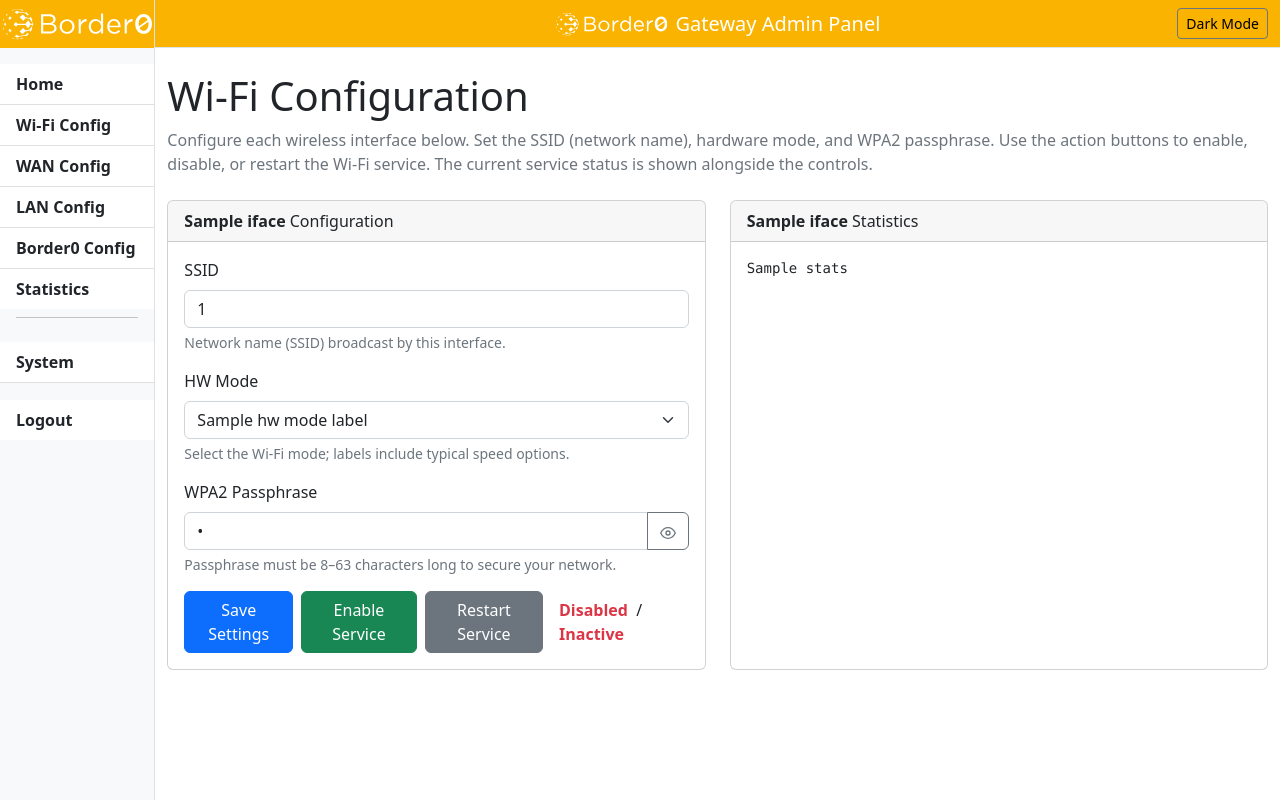
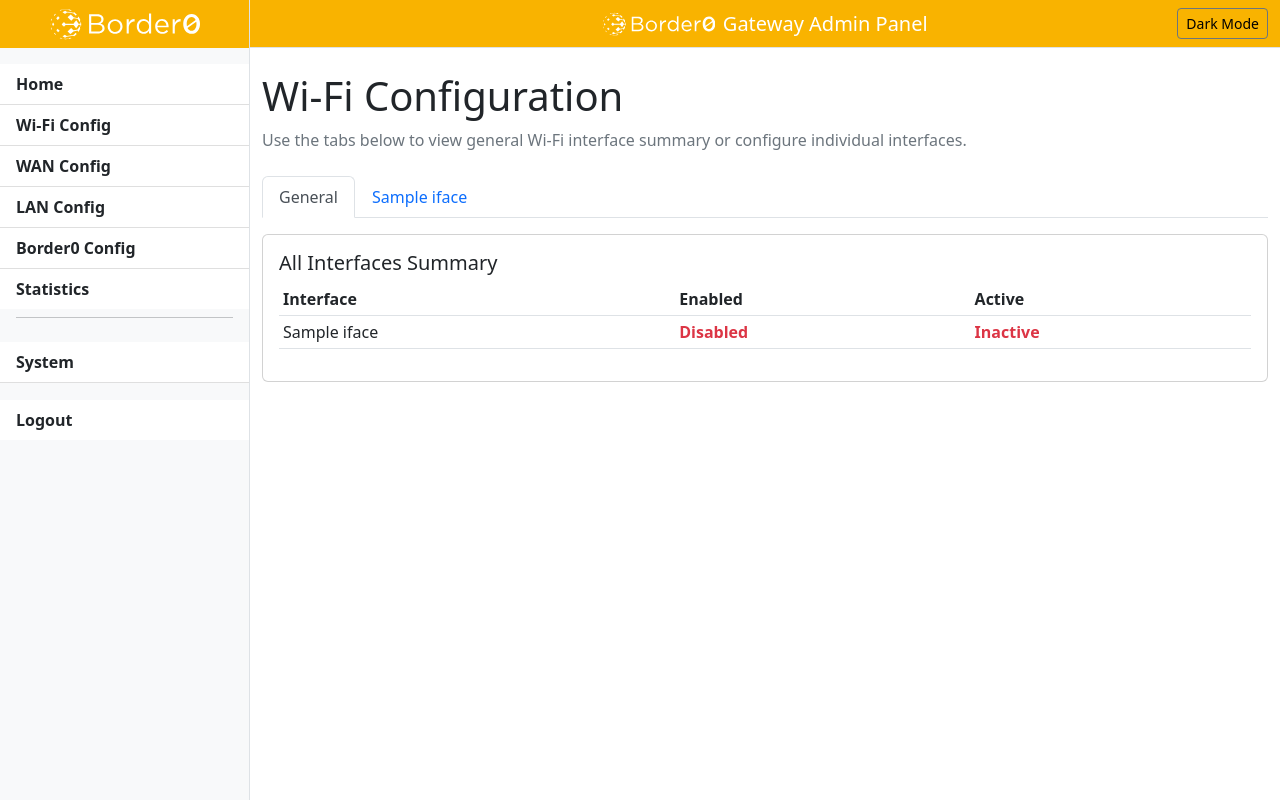
Before and after one commit to borderzero/border0-router, a Flask app: template webui/templates/wifi/index.html in a window 1280 px wide. Run offline with Flask 2, Linux system fonts and the light colour scheme; the template is opened without the code that fills it: most values are stand-ins (such as "Sample title", 1, 10 or a date in 2020); some libraries are stand-ins or nearby versions.

Commit message:
Border0 config auto refresh and wifi config refactor
    * In VPN config (webui/templates/vpn/index.html), add a 60-second countdown with auto-reload after “Login to Border0” prompt
    * Refactor Wi-Fi configuration page (webui/templates/wifi/index.html):
      • Introduce Bootstrap tabs (“General”, “wlan0”, “wlan1”, …)
      • “General” tab shows summary table of all interfaces
      • Per-interface tabs display separate Statistics and Configuration cards
      • Preserve SSID, HW mode, passphrase form and service controls within each interface tab

```diff
--- a/webui/templates/wifi/index.html
+++ b/webui/templates/wifi/index.html
@@ -2,29 +2,65 @@
 {% block content %}
 <h1>Wi-Fi Configuration</h1>
 <div class="mb-4">
-  <p class="text-muted">Configure each wireless interface below. Set the SSID (network name), hardware mode, and WPA2 passphrase. Use the action buttons to enable, disable, or restart the Wi-Fi service. The current service status is shown alongside the controls.</p>
+  <p class="text-muted">Use the tabs below to view general Wi-Fi interface summary or configure individual interfaces.</p>
 </div>
 {% if interfaces %}
+<ul class="nav nav-tabs" id="wifiTabs" role="tablist">
+  <li class="nav-item" role="presentation">
+    <button class="nav-link active" id="tab-general" data-bs-toggle="tab" data-bs-target="#content-general" type="button" role="tab" aria-controls="content-general" aria-selected="true">General</button>
+  </li>
   {% for iface in interfaces %}
-    <div class="row mb-4">
+  <li class="nav-item" role="presentation">
+    <button class="nav-link" id="tab-{{ iface.name }}" data-bs-toggle="tab" data-bs-target="#content-{{ iface.name }}" type="button" role="tab" aria-controls="content-{{ iface.name }}" aria-selected="false">{{ iface.name }}</button>
+  </li>
+  {% endfor %}
+</ul>
+<div class="tab-content mt-3" id="wifiTabsContent">
+  <div class="tab-pane fade show active" id="content-general" role="tabpanel" aria-labelledby="tab-general">
+    <div class="card mb-4">
+      <div class="card-body">
+        <h5 class="card-title">All Interfaces Summary</h5>
+        <table class="table table-sm">
+          <thead><tr><th>Interface</th><th>Enabled</th><th>Active</th></tr></thead>
+          <tbody>
+            {% for iface in interfaces %}
+            <tr>
+              <td>{{ iface.name }}</td>
+              <td><span class="fw-bold {{ 'text-success' if iface.service_enabled else 'text-danger' }}">{{ 'Enabled' if iface.service_enabled else 'Disabled' }}</span></td>
+              <td><span class="fw-bold {{ 'text-success' if iface.service_active else 'text-danger' }}">{{ 'Active' if iface.service_active else 'Inactive' }}</span></td>
+            </tr>
+            {% endfor %}
+          </tbody>
+        </table>
+      </div>
+    </div>
+  </div>
+  {% for iface in interfaces %}
+  <div class="tab-pane fade" id="content-{{ iface.name }}" role="tabpanel" aria-labelledby="tab-{{ iface.name }}">
+    <div class="row">
       <div class="col-md-6">
-        <div class="card h-100">
-          <div class="card-header"><strong>{{ iface.name }}</strong> Configuration</div>
+        <div class="card mb-4">
+          <div class="card-header">Statistics</div>
+          <div class="card-body">
+            <pre class="small" style="white-space: pre-wrap; word-wrap: break-word;">{{ iface.stats }}</pre>
+          </div>
+        </div>
+      </div>
+      <div class="col-md-6">
+        <div class="card mb-4">
+          <div class="card-header">Configuration</div>
           <div class="card-body">
             <form method="post" action="{{ url_for('wifi.save', iface=iface.name) }}">
               <div class="mb-3">
                 <label for="ssid-{{ iface.name }}" class="form-label">SSID</label>
-                <input type="text" class="form-control" id="ssid-{{ iface.name }}" name="ssid"
-                       value="{{ iface.ssid }}" required maxlength="32">
+                <input type="text" class="form-control" id="ssid-{{ iface.name }}" name="ssid" value="{{ iface.ssid }}" required maxlength="32">
                 <div class="form-text">Network name (SSID) broadcast by this interface.</div>
               </div>
               <div class="mb-3">
                 <label for="hw_mode-{{ iface.name }}" class="form-label">HW Mode</label>
                 <select class="form-select" id="hw_mode-{{ iface.name }}" name="hw_mode" required>
                   {% for mode in hw_modes %}
-                    <option value="{{ mode }}" {% if iface.hw_mode == mode %}selected{% endif %}>
-                      {{ hw_mode_labels[mode] }}
-                    </option>
+                    <option value="{{ mode }}" {% if iface.hw_mode == mode %}selected{% endif %}>{{ hw_mode_labels[mode] }}</option>
                   {% endfor %}
                 </select>
                 <div class="form-text">Select the Wi-Fi mode; labels include typical speed options.</div>
@@ -32,17 +68,15 @@
               <div class="mb-3">
                 <label for="passphrase-{{ iface.name }}" class="form-label">WPA2 Passphrase</label>
                 <div class="input-group">
-                  <input type="password" class="form-control" id="passphrase-{{ iface.name }}" name="wpa_passphrase"
-                         value="{{ iface.wpa_passphrase }}" required minlength="8" maxlength="63">
+                  <input type="password" class="form-control" id="passphrase-{{ iface.name }}" name="wpa_passphrase" value="{{ iface.wpa_passphrase }}" required minlength="8" maxlength="63">
                   <button class="btn btn-outline-secondary" type="button" id="toggle-pass-{{ iface.name }}">
-                    <svg xmlns="http://www.w3.org/2000/svg" width="16" height="16" fill="none" stroke="currentColor"
-                         stroke-width="2" stroke-linecap="round" stroke-linejoin="round" viewBox="0 0 24 24">
+                    <svg xmlns="http://www.w3.org/2000/svg" width="16" height="16" fill="none" stroke="currentColor" stroke-width="2" stroke-linecap="round" stroke-linejoin="round" viewBox="0 0 24 24">
                       <path d="M1 12s4-8 11-8 11 8 11 8-4 8-11 8-11-8-11-8z"/>
                       <circle cx="12" cy="12" r="3"/>
                     </svg>
                   </button>
                 </div>
-                <div class="form-text">Passphrase must be 8–63 characters long to secure your network.</div>
+                <div class="form-text">Passphrase must be 8-63 characters long to secure your network.</div>
               </div>
               <div class="d-flex align-items-center">
                 <button type="submit" name="action" value="save" class="btn btn-primary me-2">Save Settings</button>
@@ -52,26 +86,15 @@
                   <button type="submit" name="action" value="enable" class="btn btn-success me-2" formnovalidate>Enable Service</button>
                 {% endif %}
                 <button type="submit" name="action" value="restart" class="btn btn-secondary" formnovalidate>Restart Service</button>
-                <div class="ms-3">
-                  <span class="fw-bold {{ 'text-success' if iface.service_enabled else 'text-danger' }}">{{ 'Enabled' if iface.service_enabled else 'Disabled' }}</span>
-                  &nbsp;/&nbsp;
-                  <span class="fw-bold {{ 'text-success' if iface.service_active else 'text-danger' }}">{{ 'Active' if iface.service_active else 'Inactive' }}</span>
-                </div>
               </div>
             </form>
           </div>
         </div>
       </div>
-      <div class="col-md-6">
-        <div class="card h-100">
-          <div class="card-header"><strong>{{ iface.name }}</strong> Statistics</div>
-          <div class="card-body">
-            <pre style="white-space: pre-wrap;">{{ iface.stats }}</pre>
-          </div>
-        </div>
-      </div>
     </div>
+  </div>
   {% endfor %}
+</div>
 {% else %}
   <p>No Wi-Fi interfaces found.</p>
 {% endif %}
```
